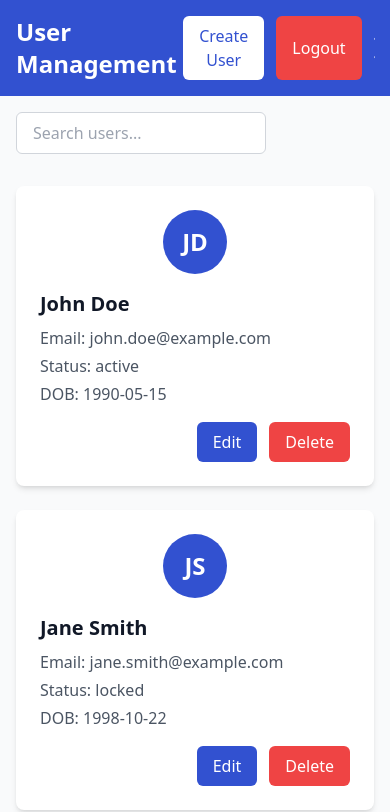
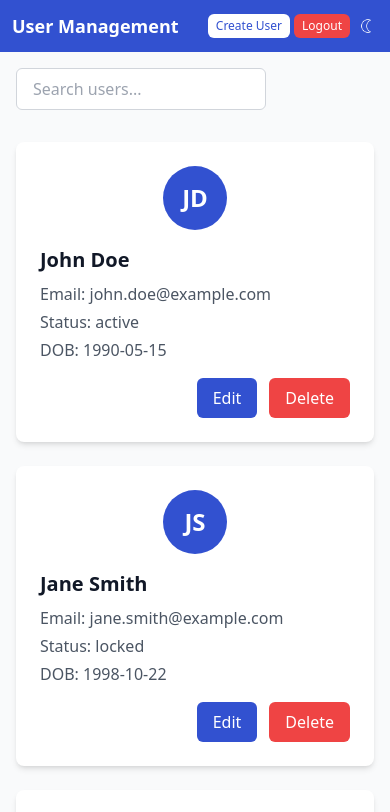
Before and after one commit to JeanPaul-Agh/user-management-app, a React (Vite) app: page / in a window 390 px wide. Shown: the top 812 px of the page. Built offline with nearby package versions, Linux system fonts and the light colour scheme.

Commit message:
Update App.jsx

```diff
--- a/src/App.jsx
+++ b/src/App.jsx
@@ -21,19 +21,21 @@ function App() {
   return (
     <div className="min-h-screen bg-gray-50 text-gray-900">
       {/* Navigation Bar */}
-      <nav className="p-4 shadow-md bg-primary">
-        <div className="container mx-auto flex justify-between items-center">
-          <h1 className="text-2xl font-bold text-white">User Management</h1>
+      <nav className="p-3 sm:p-4 shadow-md bg-primary">
+        <div className="container mx-auto flex items-center justify-between">
+          <h1 className="text-lg sm:text-xl md:text-2xl font-bold text-white whitespace-nowrap">
+            User Management
+          </h1>
 
-          <div className="flex gap-3">
-            <button className="px-4 py-2 rounded-md bg-white text-primary font-medium hover:bg-gray-100 transition">
+          <div className="flex items-center gap-1 sm:gap-2">
+            <button className="px-2 py-1 text-xs sm:px-3 sm:py-1 sm:text-sm md:px-4 md:py-2 md:text-base rounded-md bg-white text-primary font-medium hover:bg-gray-100 transition whitespace-nowrap">
               Create User
             </button>
-            <button className="px-4 py-2 bg-red-500 text-white rounded-md hover:bg-red-600 transition">
+            <button className="px-2 py-1 text-xs sm:px-3 sm:py-1 sm:text-sm md:px-4 md:py-2 md:text-base bg-red-500 text-white rounded-md hover:bg-red-600 transition whitespace-nowrap">
               Logout
             </button>
-            <button>
-              <img src={darkModeIcon} alt="Dark Mode Toggle" className="w-6 h-6" />
+            <button className="p-1">
+              <img src={darkModeIcon} alt="Dark Mode Toggle" className="w-4 h-4 sm:w-5 sm:h-5 md:w-6 md:h-6" />
             </button>
           </div>
         </div>
```
